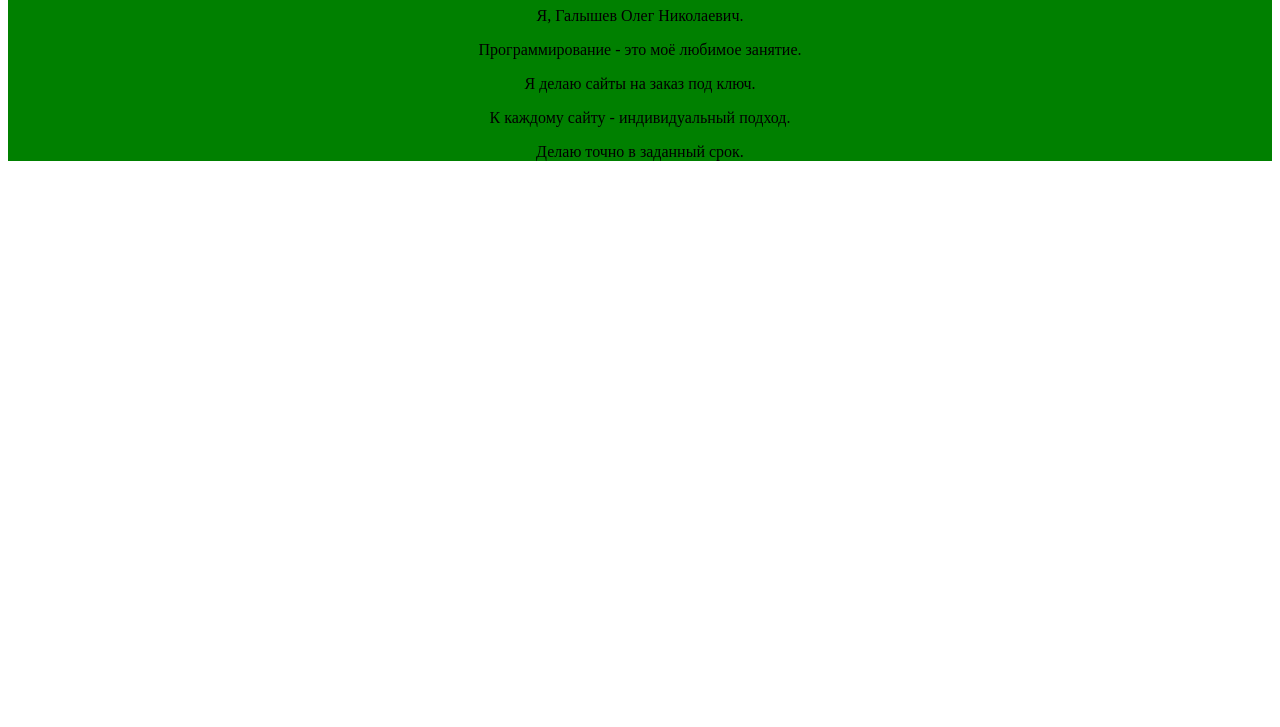
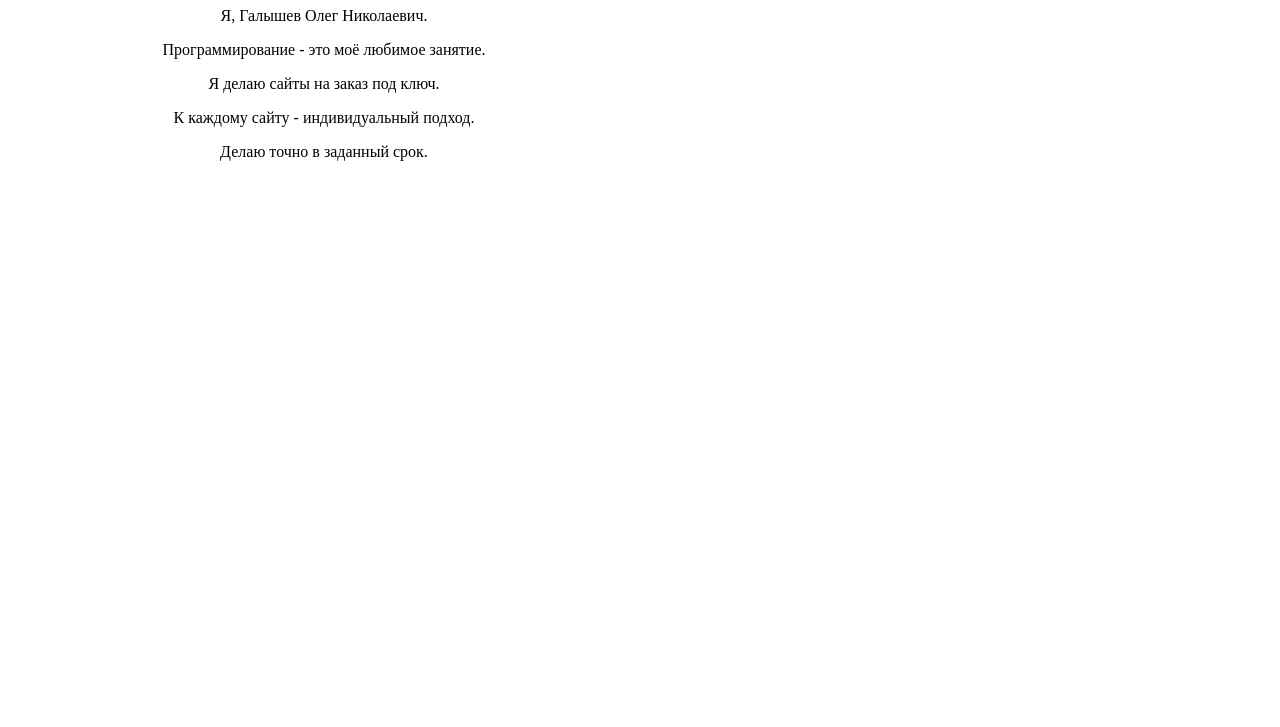
Before and after one commit to dadida1978/dadida1978.github.io, a plain HTML site: page index.html in a window 1280 px wide. Shown: the part 73-800 px from the top of the page. Drawn offline with Linux system fonts and the light colour scheme.

Commit message:
стили4

```diff
--- a/index.html
+++ b/index.html
@@ -11,7 +11,8 @@ p {
 text-align: center;
 }
 div {
-background-color: green;
+background-color: #df76a;
+width: 50%;
 }
 </style>
 </head>
```
